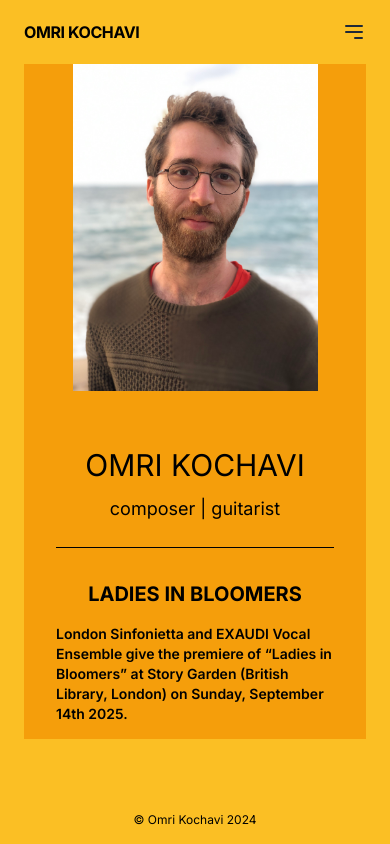
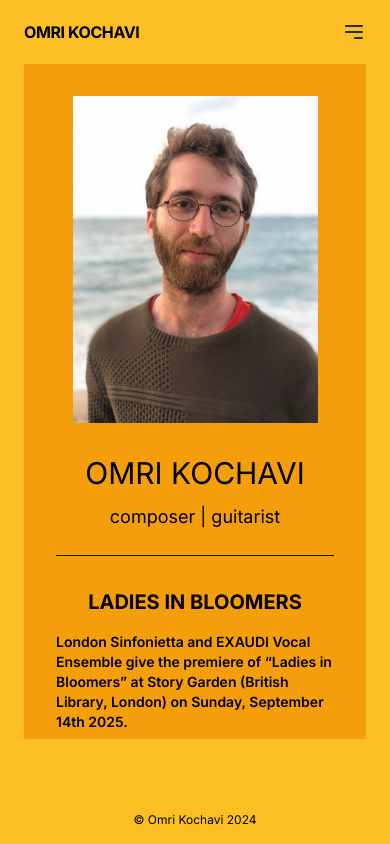
Before and after one commit to nomrik/omri-kochavi-com, a Next.js app: page / in a window 390 px wide. Built offline with nearby package versions, Linux system fonts and the light colour scheme.

Commit message:
mobile style fix

```diff
--- a/app/page.js
+++ b/app/page.js
@@ -11,7 +11,7 @@ export default function Home() {
             src="/profile.jpeg"
             width={245}
             height={587.5}
-            className="block md:hidden mb-6 mx-auto"
+            className="block md:hidden mx-auto pt-8"
             alt="Omri Kochavi Profile Picture"
           />
           <div className="flex flex-col items-center sticky top-0 z-10 bg-amber-500 pt-8 border-b border-black">
```
